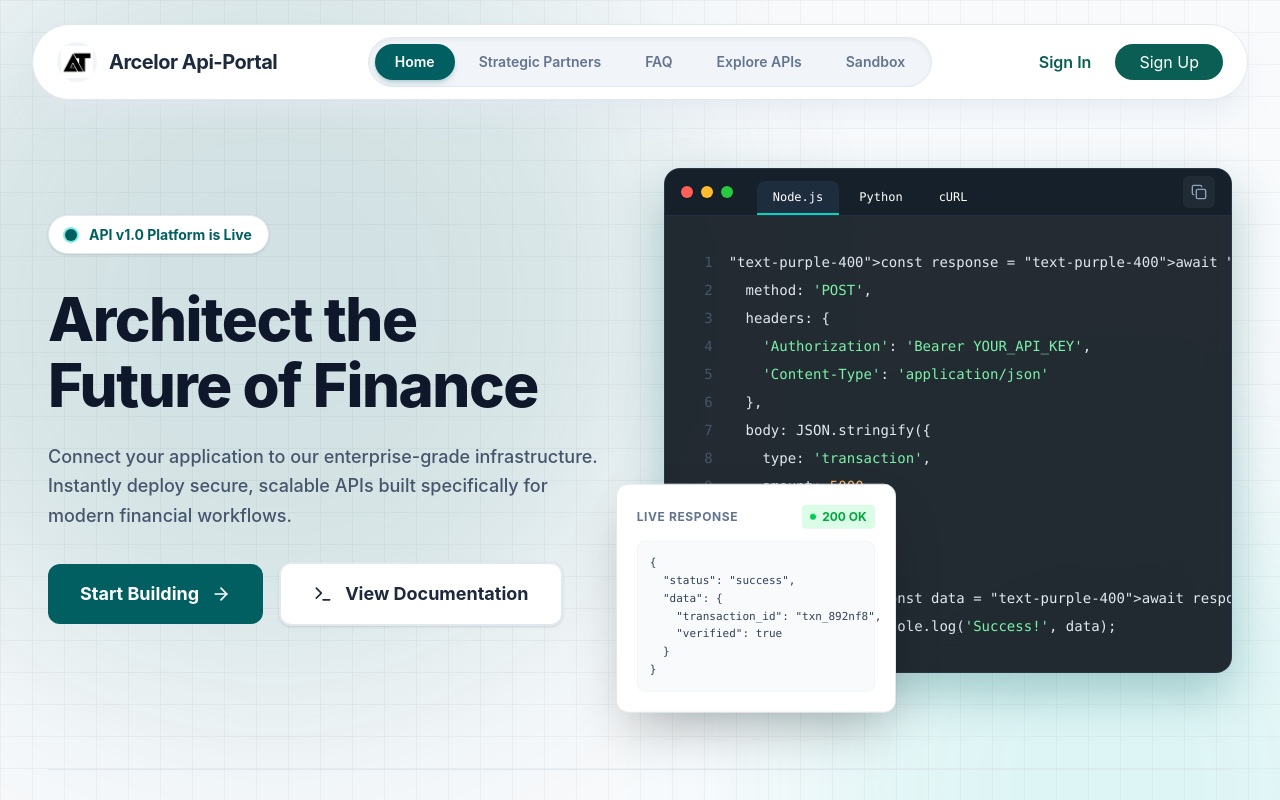
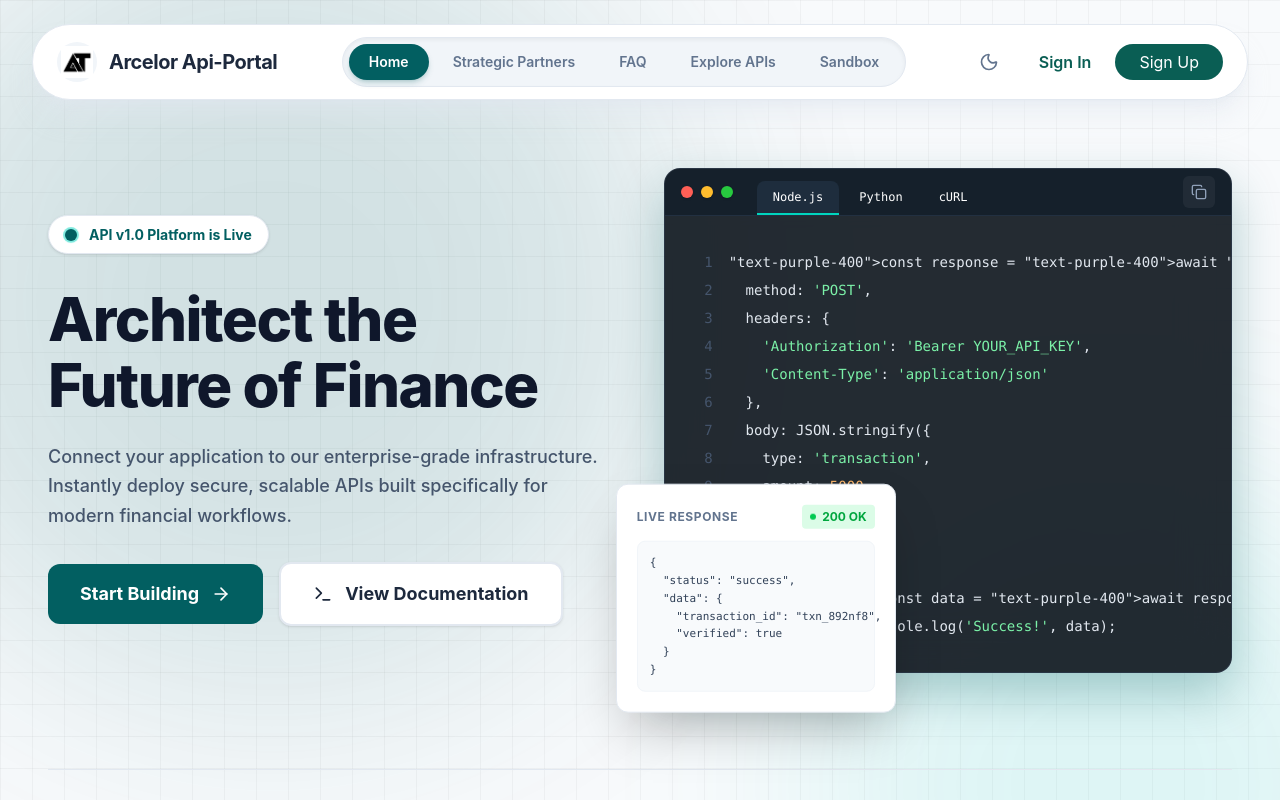
Before and after one commit to manthanvaghasiya/api-portal, a React (Vite) app: page / in a window 1280 px wide. Shown: the top 800 px of the page. Built offline with nearby package versions, Linux system fonts and the light colour scheme.

Commit message:
Update Navbar.jsx

```diff
--- a/src/components/Navbar.jsx
+++ b/src/components/Navbar.jsx
@@ -1,6 +1,6 @@
 import React, { useState, useEffect } from 'react';
 import { Link, useLocation, useNavigate } from 'react-router-dom';
-import { User, LogOut, Menu, X } from 'lucide-react'; // Added Menu & X for mobile
+import { User, LogOut, Menu, X, Sun, Moon } from 'lucide-react'; // Brought back Sun and Moon!
 
 const Navbar = () => {
   const location = useLocation();
@@ -8,7 +8,10 @@ const Navbar = () => {
 
   const [isScrolled, setIsScrolled] = useState(false);
   const [isProfileOpen, setIsProfileOpen] = useState(false);
-  const [isMobileMenuOpen, setIsMobileMenuOpen] = useState(false); // Mobile Menu State
+  const [isMobileMenuOpen, setIsMobileMenuOpen] = useState(false);
+
+  // Dark Mode State
+  const [isDarkMode, setIsDarkMode] = useState(false);
 
   // Check the pocket for the ticket and user details
   const token = localStorage.getItem("token");
@@ -28,6 +31,17 @@ const Navbar = () => {
     setIsMobileMenuOpen(false);
   }, [location.pathname]);
 
+  // Dark Mode Toggle Function
+  const toggleTheme = () => {
+    if (isDarkMode) {
+      document.documentElement.classList.remove('dark');
+      setIsDarkMode(false);
+    } else {
+      document.documentElement.classList.add('dark');
+      setIsDarkMode(true);
+    }
+  };
+
   const handleLogout = () => {
     localStorage.removeItem("token");
     localStorage.removeItem("user");
@@ -38,7 +52,6 @@ const Navbar = () => {
 
   const isActive = (path) => location.pathname === path;
 
-  // Centralized Links for cleaner code
   const navLinks = [
     { name: 'Home', path: '/' },
     { name: 'Strategic Partners', path: '/partners' },
@@ -89,10 +102,20 @@ const Navbar = () => {
           ))}
         </div>
 
-        {/* RIGHT SIDE: Profile / Auth (Desktop) */}
-        <div className="hidden lg:block relative">
+        {/* RIGHT SIDE: Theme + Profile / Auth (Desktop) */}
+        <div className="hidden lg:flex items-center gap-4 relative">
+
+          {/* THEME TOGGLE BUTTON (DESKTOP) */}
+          <button
+            onClick={toggleTheme}
+            className="p-2 rounded-full text-slate-500 hover:bg-slate-100 dark:text-slate-400 dark:hover:bg-white/10 transition-colors"
+            aria-label="Toggle Dark Mode"
+          >
+            {isDarkMode ? <Sun size={20} /> : <Moon size={20} />}
+          </button>
+
           {token ? (
-            <div>
+            <div className="relative">
               <button
                 onClick={() => setIsProfileOpen(!isProfileOpen)}
                 className="flex items-center space-x-2 bg-[#0a5e54] text-white px-4 py-2 rounded-full hover:bg-[#084d46] transition"
@@ -128,8 +151,17 @@ const Navbar = () => {
           )}
         </div>
 
-        {/* MOBILE: Hamburger Button */}
-        <div className="lg:hidden flex items-center">
+        {/* MOBILE: Theme Toggle + Hamburger Button */}
+        <div className="lg:hidden flex items-center gap-2">
+
+          {/* THEME TOGGLE BUTTON (MOBILE) */}
+          <button
+            onClick={toggleTheme}
+            className="p-2 rounded-full text-slate-500 hover:bg-slate-100 dark:text-slate-400 dark:hover:bg-white/10 transition-colors"
+          >
+            {isDarkMode ? <Sun size={22} /> : <Moon size={22} />}
+          </button>
+
           <button
             onClick={() => setIsMobileMenuOpen(!isMobileMenuOpen)}
             className="text-slate-600 dark:text-slate-300 hover:text-[#0a5e54] p-2"
```
